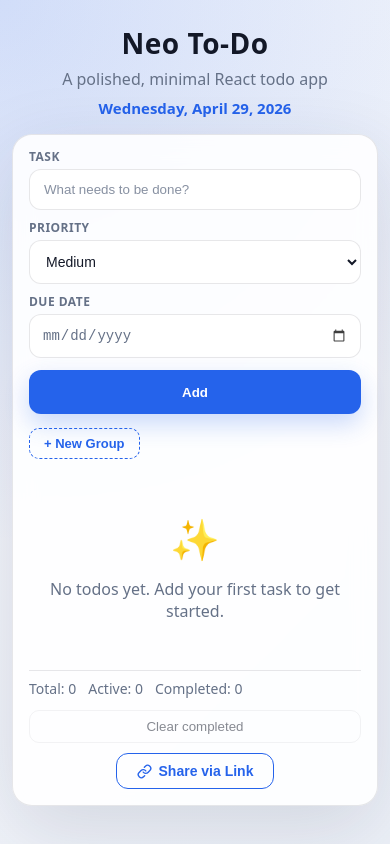
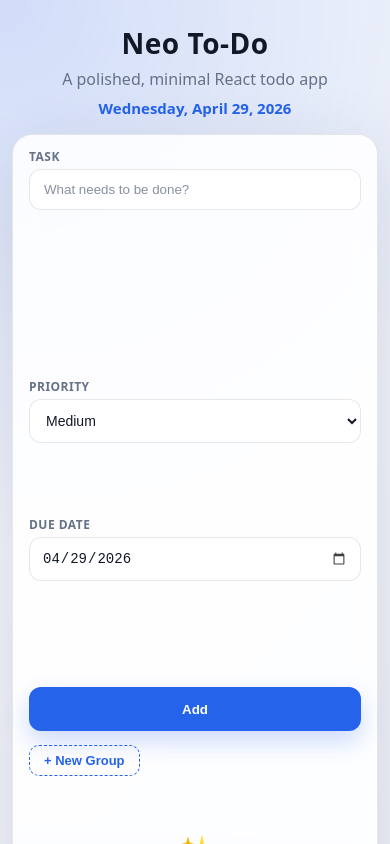
Before and after one commit to prasadgujar22/neo_todo, a React (Vite) app: page / in a window 390 px wide. Shown: the top 844 px of the page. Built offline with nearby package versions, Linux system fonts and the light colour scheme.

Commit message:
fix: default due date and align date field (#3)
Co-authored-by: Prasad Gujar <prasadgujar22@users.noreply.github.com>

```diff
--- a/package.json
+++ b/package.json
@@ -1,7 +1,7 @@
 {
   "name": "neo_todo",
   "private": true,
-  "version": "0.2.1",
+  "version": "0.2.2",
   "type": "module",
   "scripts": {
     "dev": "vite",
--- a/src/App.jsx
+++ b/src/App.jsx
@@ -17,6 +17,7 @@ import { formatDayAndDate } from './dateFormatter.js'
 import { getSharedTodoState } from './utils/shareUrl.js'
 import { makeId, normalizeGroups, normalizeTodos } from './utils/todoState.js'
 import { readJsonStorage, useLocalStorageState, writeJsonStorage } from './utils/storage.js'
+import { getDateInputValue } from './utils/dateInput.js'
 
 const STORAGE_KEY = 'neo_todo.todos'
 const GROUPS_KEY = 'neo_todo.groups'
@@ -63,7 +64,7 @@ export default function App() {
   const [groups, setGroups] = useLocalStorageState(GROUPS_KEY, () => initialState.groups)
   const [input, setInput] = useState('')
   const [selectedGroupId, setSelectedGroupId] = useState('')
-  const [newTodoDueDate, setNewTodoDueDate] = useState('')
+  const [newTodoDueDate, setNewTodoDueDate] = useState(() => getDateInputValue())
   const [newTodoPriority, setNewTodoPriority] = useState('medium')
   const [newGroupInput, setNewGroupInput] = useState('')
   const [showGroupInput, setShowGroupInput] = useState(false)
@@ -261,7 +262,7 @@ export default function App() {
           <label className="field field--date">
             <span className="field-label">Due date</span>
             <input
-              className={`due-date-input ${newTodoDueDate ? '' : 'due-date-input--empty'}`}
+              className="due-date-input"
               type="date"
               value={newTodoDueDate}
               onChange={(e) => setNewTodoDueDate(e.target.value)}
--- a/src/styles.css
+++ b/src/styles.css
@@ -53,21 +53,22 @@ body{
 .subtitle{color:var(--muted);margin:6px 0 0}
 .today{color:var(--accent);font-weight:700;margin:8px 0 0;font-size:15px}
 .card{width: min(720px, 100%);max-width:100%;background:var(--card);border:1px solid var(--border);border-radius:20px;padding:20px;box-shadow:var(--shadow);backdrop-filter: blur(12px);}
-.inputRow{display:flex;gap:12px;margin-bottom:14px;align-items:flex-end}
+.inputRow{display:flex;flex-wrap:wrap;gap:12px;margin-bottom:14px;align-items:flex-end}
 .field{display:flex;flex-direction:column;gap:6px;min-width:0}
-.field--task{flex:1 1 240px}
-.field--compact{flex:0 0 128px}
-.field--date{flex:0 0 158px}
+.field--task{flex:1 1 220px}
+.field--compact{flex:0 1 128px}
+.field--date{flex:0 1 158px}
 .field-label{color:var(--muted);font-size:12px;font-weight:700;letter-spacing:.04em;text-transform:uppercase;line-height:1}
 .new-todo{width:100%;min-width:0;padding:12px 14px;border-radius:12px;border:1px solid var(--border);background:var(--input);color:var(--text);outline:none}
 .new-todo::placeholder{color:color-mix(in srgb, var(--muted) 78%, transparent)}
 .new-todo:focus{border-color:var(--accent);box-shadow:0 0 0 4px var(--focus)}
-.priority-select,.due-date-input{width:100%;min-height:44px;padding:10px 12px;border-radius:12px;border:1px solid var(--border);background:var(--input);color:var(--text);font-size:14px;outline:none}
+.priority-select,.due-date-input{width:100%;height:44px;padding:10px 12px;border-radius:12px;border:1px solid var(--border);background:var(--input);color:var(--text);font-size:14px;line-height:1.2;outline:none}
 .group-select,.priority-select{text-transform:capitalize}
-.due-date-input--empty{color:var(--muted)}
+.due-date-input{text-align:left}
+.due-date-input::-webkit-date-and-time-value{text-align:left;min-height:20px;line-height:20px}
 .due-date-input::-webkit-calendar-picker-indicator{opacity:.75;cursor:pointer}
 .priority-select:focus,.due-date-input:focus{border-color:var(--accent);box-shadow:0 0 0 3px var(--focus)}
-.addBtn{min-height:44px;padding:12px 18px;border-radius:12px;border:0;background:var(--accent);color:#fff;font-weight:700;cursor:pointer;box-shadow:0 10px 24px color-mix(in srgb, var(--accent) 24%, transparent)}
+.addBtn{height:44px;padding:12px 18px;border-radius:12px;border:0;background:var(--accent);color:#fff;font-weight:700;cursor:pointer;box-shadow:0 10px 24px color-mix(in srgb, var(--accent) 24%, transparent)}
 .addBtn:hover{background:var(--accent-strong);transform:translateY(-1px)}
 .empty{display:flex;flex-direction:column;align-items:center;justify-content:center;padding:40px 20px;text-align:center;color:var(--muted);max-width:100%}
 .empty-icon{font-size:40px;margin-bottom:12px}
@@ -114,7 +115,7 @@ body{
 .groupCreateBtn:hover{background:var(--accent-strong)}
 .groupCancelBtn{padding:8px 12px;border-radius:10px;border:1px solid var(--border);background:transparent;color:var(--muted);cursor:pointer;font-size:13px;white-space:nowrap}
 .groupCancelBtn:hover{border-color:var(--delete);color:var(--delete)}
-.group-select{width:100%;min-height:44px;padding:10px 12px;border-radius:12px;border:1px solid var(--border);background:var(--input);color:var(--text);font-size:14px;cursor:pointer;outline:none}
+.group-select{width:100%;height:44px;padding:10px 12px;border-radius:12px;border:1px solid var(--border);background:var(--input);color:var(--text);font-size:14px;line-height:1.2;cursor:pointer;outline:none}
 .group-select:focus{border-color:var(--accent)}
 .group-section{margin-bottom:16px;border:1px solid var(--border);border-radius:14px;overflow:hidden;transition:border-color .15s}
 .group-section--over{border-color:var(--accent);box-shadow:0 0 0 3px var(--focus)}
@@ -149,8 +150,8 @@ body{
 @media (max-width: 600px){
   .neo-todo-root{padding:24px 12px}
   .card{width:100%;padding:16px}
-  .inputRow{flex-direction:column}
-  .field,.field--task,.field--compact,.field--date{width:100%;flex-basis:auto}
+  .inputRow{display:flex;flex-direction:column;align-items:stretch;gap:10px}
+  .field,.field--task,.field--compact,.field--date{width:100%}
   .group-select,.priority-select,.due-date-input{max-width:none;width:100%}
   .addBtn{width:100%}
   .stats{flex-wrap:wrap;gap:8px 12px}
--- /dev/null
+++ b/src/utils/dateInput.js
@@ -0,0 +1,4 @@
+export function getDateInputValue(date = new Date()) {
+  const localDate = new Date(date.getTime() - date.getTimezoneOffset() * 60_000)
+  return localDate.toISOString().slice(0, 10)
+}
```
Also changed, not shown: 2 other files (tests, documents, lock files or other folders).
